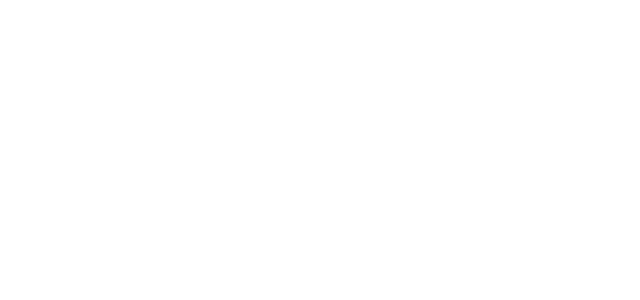
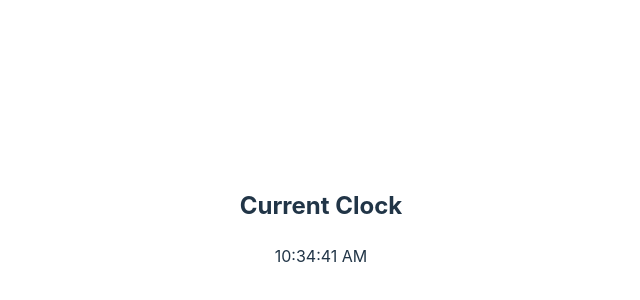
Before and after one commit to marcinicola/react, a React (Vite) app: page / in a window 1280 px wide. Shown: the part 174-474 px from the top of the page, without its empty margins (319-959 px from the left). Built offline with nearby package versions, Linux system fonts and the light colour scheme.

Commit message:
Esercizio 35

```diff
--- a/src/App.jsx
+++ b/src/App.jsx
@@ -1,12 +1,11 @@
-import { useState } from 'react'
 import './App.css'
+import { Clock } from './Clock'
 
 function App() {
 
-
   return (
     <>
-
+    <Clock />
     </>
   )
 }
--- /dev/null
+++ b/src/Clock.jsx
@@ -0,0 +1,27 @@
+import { useState, useEffect } from "react";
+
+export function Clock() {
+  const [currentTime, SetCurrentTime] = useState("");
+  const data = () => {
+    const currentTime = new Date().toLocaleTimeString();
+    return currentTime;
+  };
+
+  useEffect(() => {
+    const interval = setInterval(() => {
+      SetCurrentTime(data());
+    }, 1000)
+
+        return() => {
+            clearInterval(interval)
+        }
+
+  }, []);
+
+  return (
+    <>
+      <h2>Current Clock</h2>
+        <p>{currentTime}</p>
+    </>
+  );
+}
```
